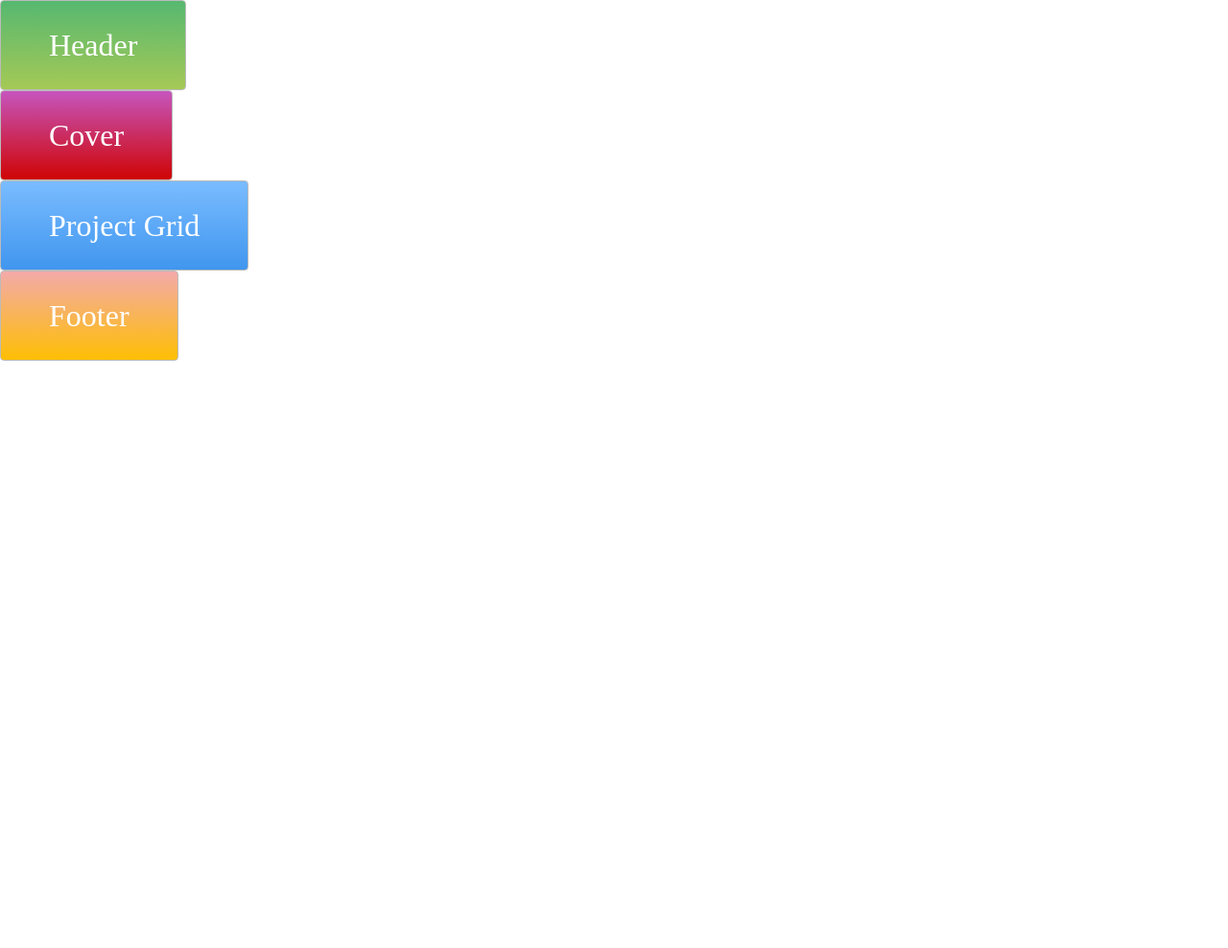
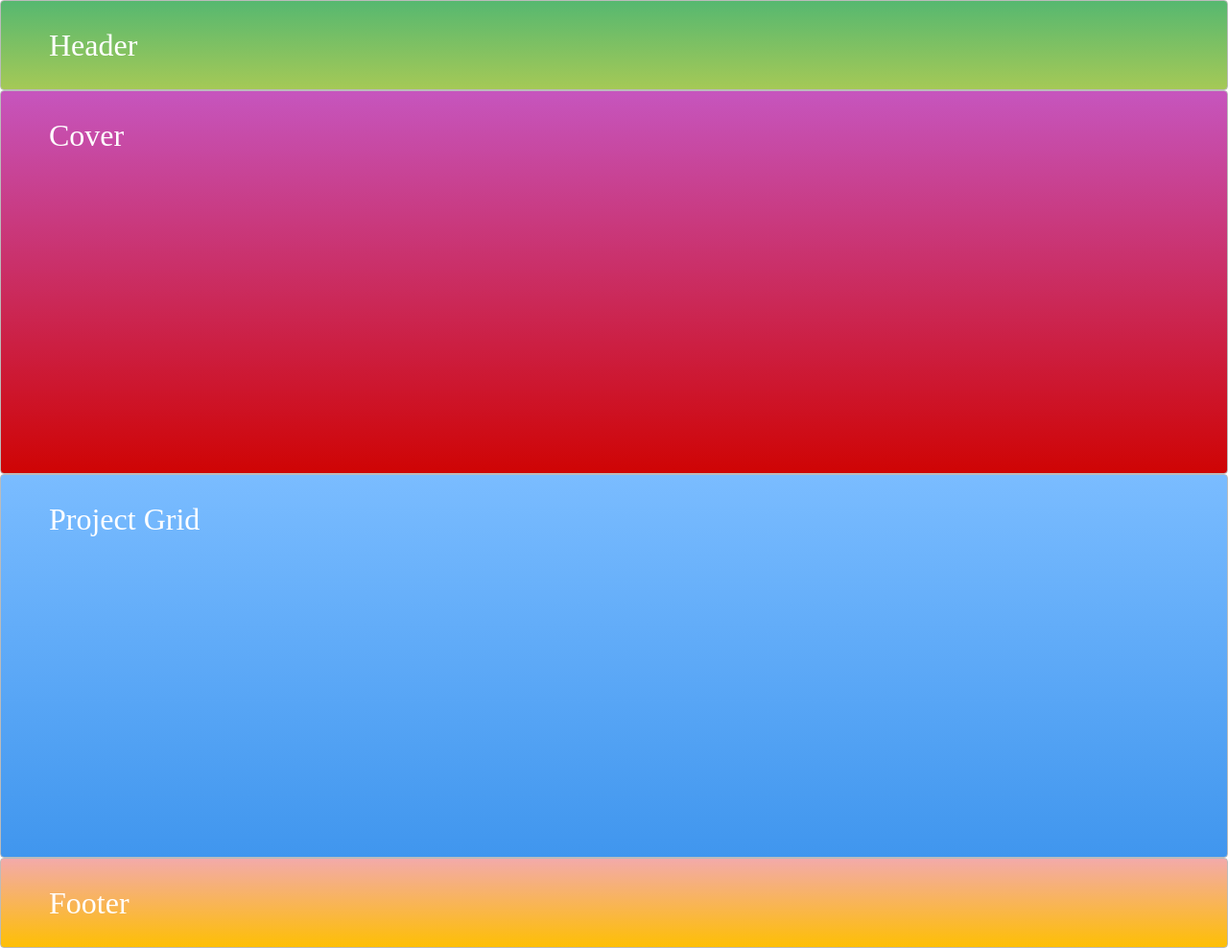
Before and after one commit to gustavofmota/Flex-and-Grid-Exercise, a plain HTML site: page index.html in a window 1280 px wide. Shown: the whole page at 96% size. Before the commit the page ends 800 px from the top, so only its background shows below. Drawn offline with Linux system fonts and the light colour scheme.

Commit message:
Made the basic layout with the header->content->footer

```diff
--- a/index.html
+++ b/index.html
@@ -1,27 +1,29 @@
 <!DOCTYPE html>
 <html>
 	<head>
-		<title>Layout Master</title>
+		<title>Flex and Grid Exercise</title>
 		<link rel="stylesheet" type="text/css" href="./reset.css" />
 		<link rel="stylesheet" type="text/css" href="./style.css" />
 		<link rel="stylesheet" type="text/css" href="./myStyle.css" />
 	</head>
 	<body>
-		<main>
-			<header>
-				<div class="zone green">Header</div>
+		<main class="h-100-per w-100-vw">
+			<header class="w-100-vw">
+				<div class="zone green w-100-vw">Header</div>
 			</header>
 
-			<section>
-				<div class="zone red">Cover</div>
-			</section>
+			<div class="content w-100-vw h-100-per">
+				<section class="h-100-per">
+					<div class="zone red w-100-vw h-100-per">Cover</div>
+				</section>
 
-			<section>
-				<div class="zone blue">Project Grid</div>
-			</section>
+				<section class="h-100-per">
+					<div class="zone blue w-100-vw h-100-per">Project Grid</div>
+				</section>
+			</div>
 
-			<footer>
-				<div class="zone yellow">Footer</div>
+			<footer class="w-100-per">
+				<div class="zone yellow w-100-vw">Footer</div>
 			</footer>
 		</main>
 	</body>
--- a/myStyle.css
+++ b/myStyle.css
@@ -1,8 +1,26 @@
-html, body{
-    height: 100vh;
-    width: 100vw;
+::root {
 }
 
-.w-100{
-    width:100%
+.w-100-vw {
+	width: 100vw;
 }
+.h-100-per {
+	height: 100%;
+}
+
+* {
+	box-sizing: border-box;
+}
+
+html,
+body {
+	height: 100vh;
+	width: 100vw;
+    display: flex;
+    flex-direction: column;
+}
+
+.content{
+    display: flex;
+    flex-direction: column;
+}
```
